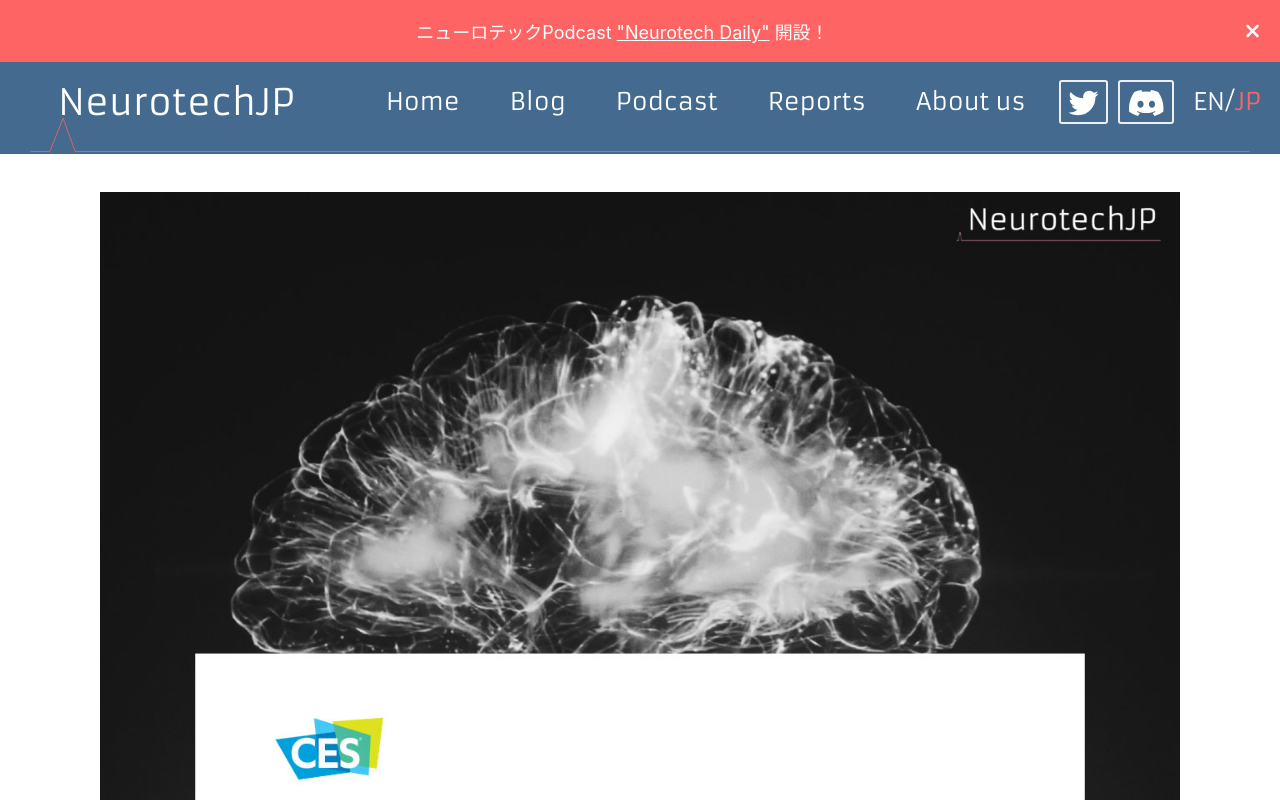
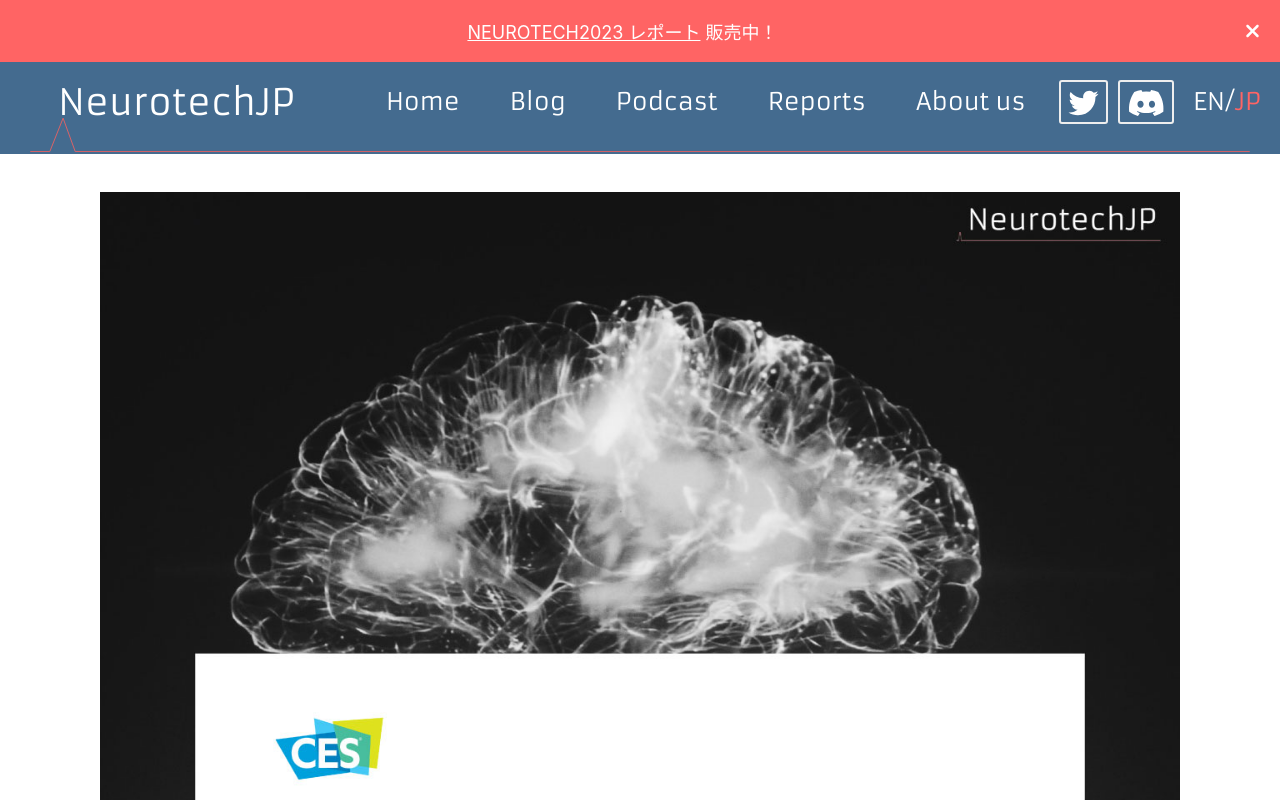
Before and after one commit to wakkihaya/neurotechjp, a Next.js app: page /jp/slides/ces-2022 in a window 1280 px wide. Shown: the top 800 px of the page. Built offline with nearby package versions, Linux system fonts and the light colour scheme.

Commit message:
change: banner

```diff
--- a/src/components/Header/Header.tsx
+++ b/src/components/Header/Header.tsx
@@ -145,11 +145,14 @@ const RenderBanner: React.FC<HeaderProps> = props => {
     return (
       <Banner>
         <p>
-          ニューロテックPodcast{" "}
-          <a target="_blank" rel="noreferrer" href="https://neurotechdaily.com">
-            "Neurotech Daily"
+          <a
+            target="_blank"
+            rel="noreferrer"
+            href="https://neurotechjp.com/jp/slides/neurotech-2023/"
+          >
+            NEUROTECH2023 レポート
           </a>{" "}
-          開設！
+          販売中！
         </p>
       </Banner>
     );
```
